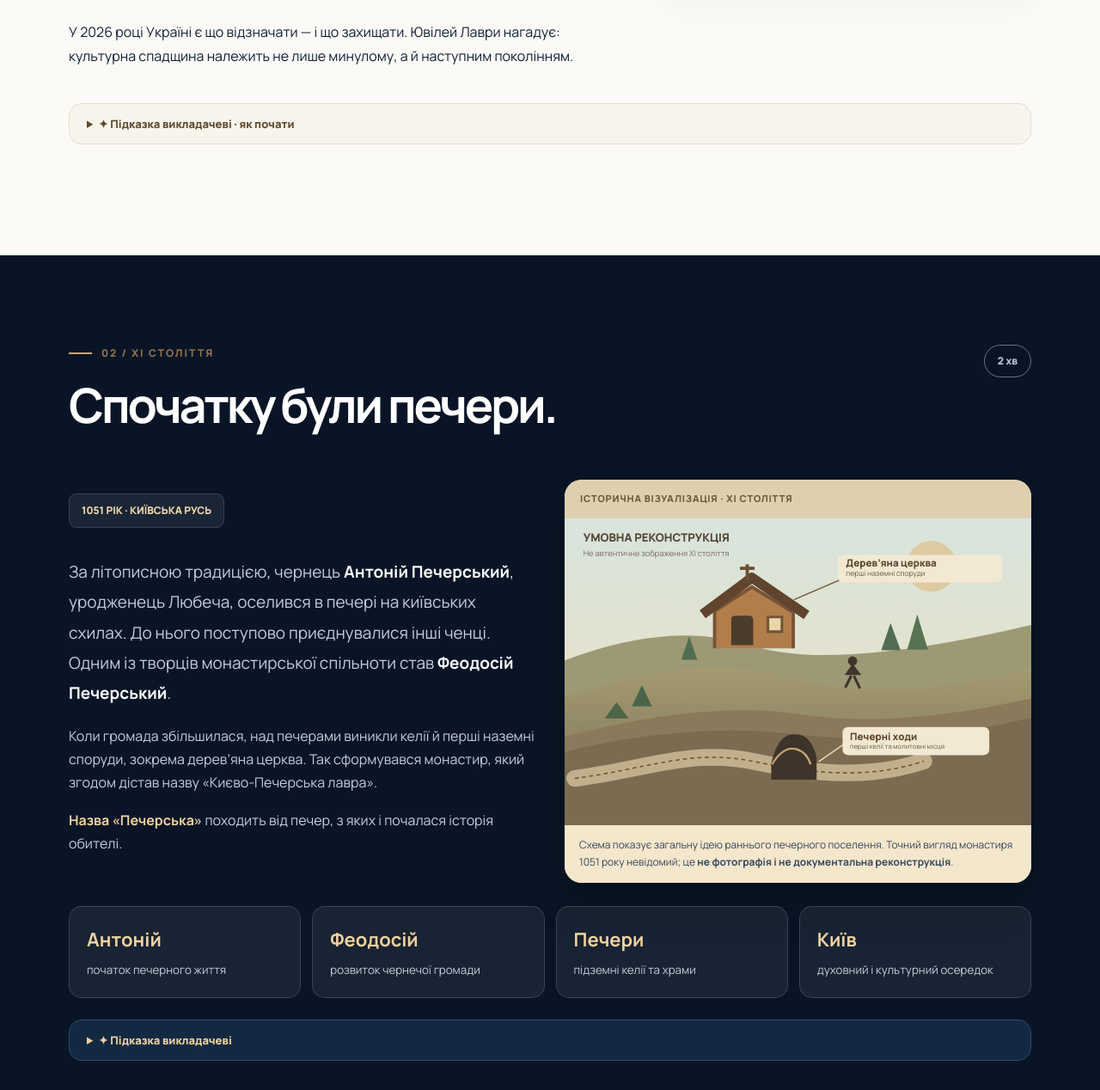
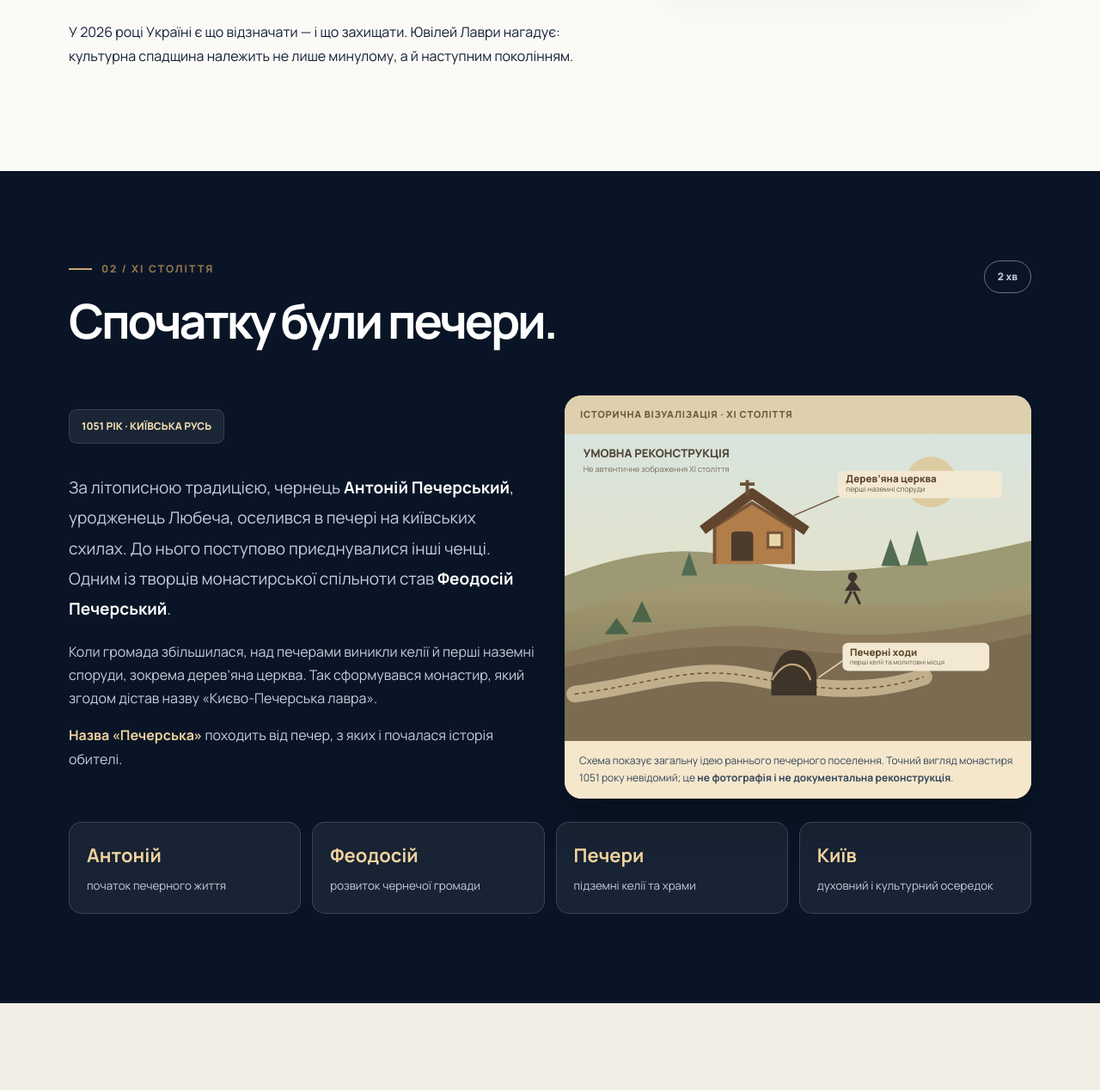
Before and after one commit to amiliuafrop-netizen/tkoi-lecture-2, a plain HTML site: page lavra-975/index.html in a window 1280 px wide. Shown: the part 1480-2748 px from the top of the page at 86% size. Drawn offline with Linux system fonts and the light colour scheme.

Commit message:
Remove all teacher hint sections from Lavra educational site

```diff
--- a/lavra-975/index.html
+++ b/lavra-975/index.html
@@ -198,7 +198,7 @@ details.teacher p{font-size:13px;color:#536178;line-height:1.8}
    </div>
    <aside class="factcard"><div class="number">975</div><b>років із часу заснування</b><p>Це майже десять століть історії, архітектури та культури Києва.</p></aside>
   </div>
-  <details class="teacher"><summary>✦ Підказка викладачеві · як почати</summary><p>Запитайте студентів: «Як ви думаєте, навіщо сучасній Україні берегти споруди, які виникли ще в XI столітті?» Вислухайте 1–2 відповіді. Далі перейдіть до розповіді про Антонія і печери.</p></details>
+
  </div>
 </section>
 
@@ -250,7 +250,7 @@ details.teacher p{font-size:13px;color:#536178;line-height:1.8}
    <div class="minicard"><strong>Печери</strong><small>підземні келії та храми</small></div>
    <div class="minicard"><strong>Київ</strong><small>духовний і культурний осередок</small></div>
   </div>
-  <details class="teacher"><summary>✦ Підказка викладачеві</summary><p>Поясніть простими словами: «Спочатку тут не було золотих бань і великих храмів. Кілька людей жили в печерах і створили громаду. Лише згодом виникли споруди, які ми бачимо сьогодні». Наголосіть, що схема ілюстративна.</p></details>
+
  </div>
 </section>
 
@@ -296,7 +296,7 @@ details.teacher p{font-size:13px;color:#536178;line-height:1.8}
    </figure>
   </div>
   <div class="note"><b>Зверніть увагу:</b> у XI столітті фотографії ще не існувало. Старовинні зображення допомагають досліджувати пізніші етапи існування Лаври, а схематична ілюстрація вище лише пояснює, як могли розміщуватися перші споруди й печери.</div>
-  <details class="teacher"><summary>✦ Підказка викладачеві</summary><p>Покажіть 2–3 архівні зображення й запитайте: «Чим старовинна гравюра відрізняється від сучасної фотографії? Чи можемо ми приймати художній малюнок за точний знімок минулого?» Це хороша вправа з медіаграмотності.</p></details>
+
  </div>
 </section>
 
@@ -340,7 +340,7 @@ details.teacher p{font-size:13px;color:#536178;line-height:1.8}
    <button class="reveal" onclick="toggleAnswer()" aria-controls="ideaAnswer" aria-expanded="false" id="ideaBtn">Показати можливі відповіді ↓</button>
    <div class="answer" id="ideaAnswer">Дізнаватися історію; не поширювати неправдиві факти; підтримувати культурні музеї та виставки; поважати правила відвідування пам’яток; створювати освітній контент; брати участь у волонтерських і просвітницьких проєктах.</div>
   </div>
-  <details class="teacher"><summary>✦ Підказка викладачеві</summary><p>Прочитайте чотири напрями підготовки до 2051 року. Запропонуйте студентам назвати одну дію, яку може виконати людина їхнього віку для збереження пам’яток культури.</p></details>
+
  </div>
 </section>
 
```
